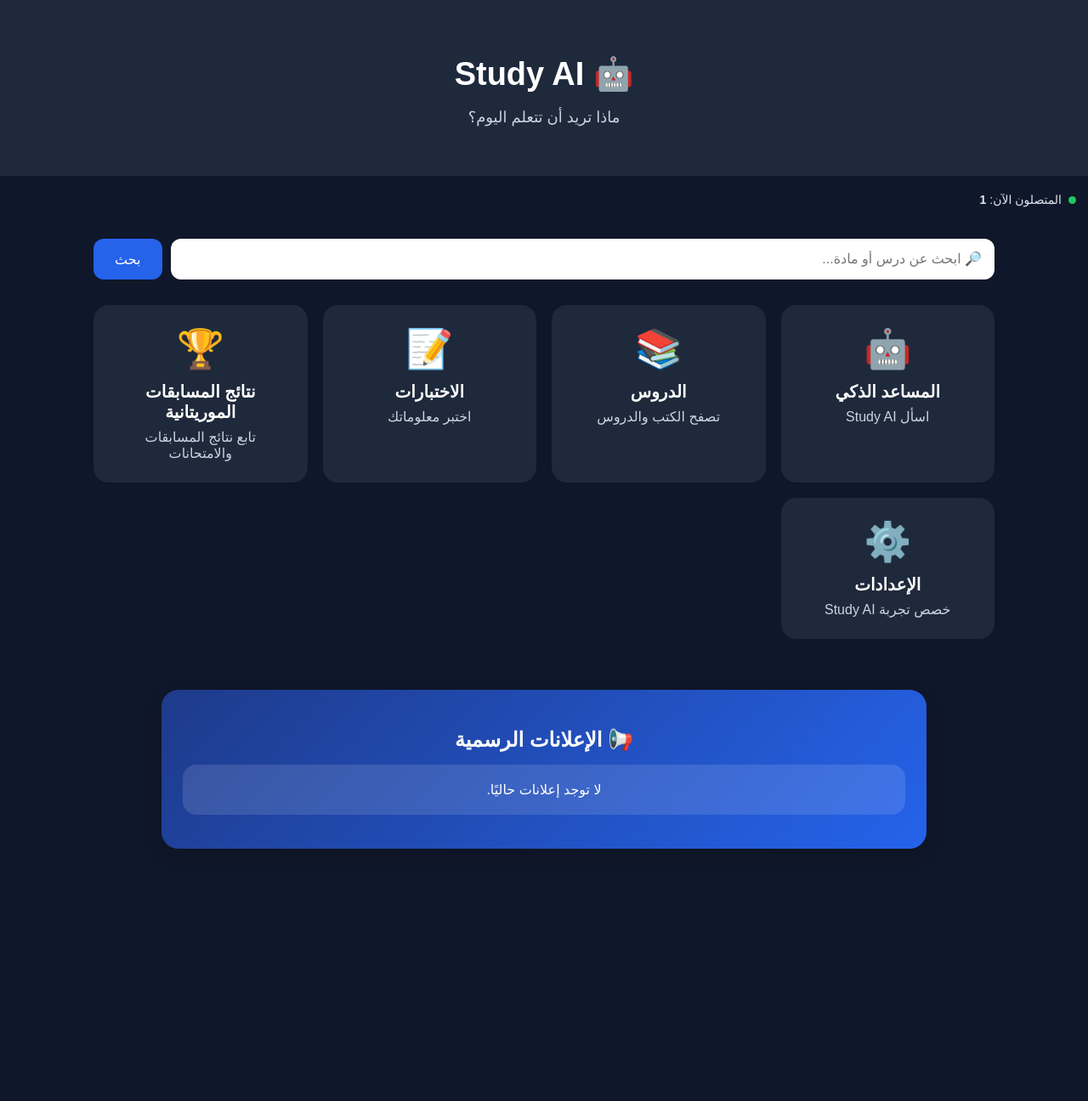
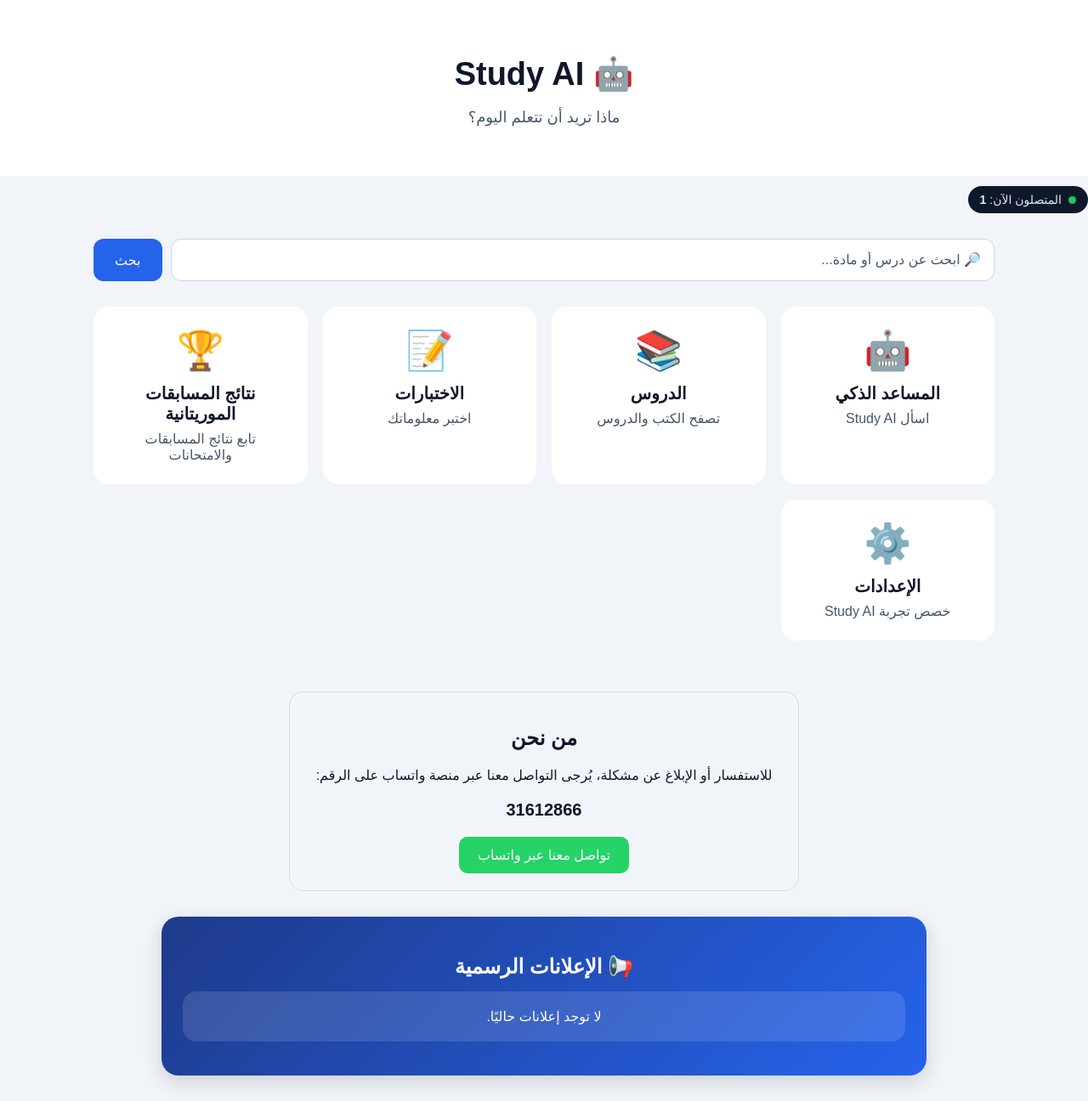
Before and after one commit to Abdolwadoud/study-ai, a Flask app: page / in a window 1280 px wide. Shown: the whole page at 85% size. Before the commit the page ends 999 px from the top, so only its background shows below. Run offline with Flask 3, Linux system fonts and the light colour scheme; data comes from the database, SQL or seed files in the repository; data that the repository does not hold is empty.

Commit message:
Improve web search and home page

```diff
--- a/app.py
+++ b/app.py
@@ -2,7 +2,8 @@
 import os
 import re
 import requests
-from urllib.parse import quote_plus
+from urllib.parse import quote_plus, urlparse, parse_qs, unquote
+import html as html_lib
 from auth import auth
 app = Flask(__name__)
 
@@ -1174,6 +1175,10 @@
         reverse=True
     )
 
+    # لا نقبل مقطعًا ضعيف المطابقة
+    if results[0]["score"] < 10:
+        return None
+
     return results[0]
 
 
@@ -1189,15 +1194,8 @@
             + quote_plus(question)
         )
 
-        headers = {
-            "User-Agent": "StudyAI/1.0"
-        }
-
-        response = requests.get(
-            url,
-            headers=headers,
-            timeout=8
-        )
+        headers = {"User-Agent": "Mozilla/5.0 StudyAI/1.0"}
+        response = requests.get(url, headers=headers, timeout=8)
 
         if response.status_code != 200:
             return None
@@ -1209,7 +1207,6 @@
             html,
             re.S
         )
-
         snippets = re.findall(
             r'<a class="result__snippet"[^>]*>(.*?)</a>',
             html,
@@ -1221,20 +1218,35 @@
 
         def clean_html(value):
             value = re.sub(r"<[^>]+>", " ", value)
+            value = html_lib.unescape(value)
             value = re.sub(r"\s+", " ", value)
             return value.strip()
 
         output = []
 
         for i, item in enumerate(results[:5]):
-            link = item[0]
+            link = item[0].replace("&amp;", "&")
             title = clean_html(item[1])
+
+            # تحويل رابط DuckDuckGo الوسيط إلى الرابط الأصلي
+            if link.startswith("//"):
+                link = "https:" + link
+
+            parsed = urlparse(link)
+            if (
+                parsed.hostname
+                and parsed.hostname.endswith("duckduckgo.com")
+                and parsed.path == "/l/"
+            ):
+                original = parse_qs(parsed.query).get("uddg", [])
+                if original:
+                    link = original[0]
 
             snippet = ""
             if i < len(snippets):
                 snippet = clean_html(snippets[i])
 
-            if title:
+            if title and link.startswith(("https://", "http://")):
                 output.append({
                     "title": title,
                     "snippet": snippet,
@@ -1244,7 +1256,91 @@
         if not output:
             return None
 
-        return output
+        # ترتيب النتائج حسب الكلمات المرتبطة بالسؤال
+        stopwords = {
+            "ما", "ماذا", "هل", "من", "في", "على", "عن",
+            "إلى", "الى", "هو", "هي", "و", "أو", "او",
+            "كيف", "لماذا", "متى", "كم", "مع", "كان",
+            "the", "a", "an", "is", "are", "of", "in",
+            "to", "for", "what", "who", "when", "where",
+            "how", "why", "and", "or", "le", "la", "les",
+            "de", "des", "du", "un", "une", "et", "est"
+        }
+
+        def words(value):
+            value = value.lower()
+            value = re.sub(r"[^\w\s]", " ", value)
+            return {
+                word for word in value.split()
+                if len(word) > 1 and word not in stopwords
+            }
+
+        query_words = words(question)
+
+        def relevance(item):
+            title_words = words(item["title"])
+            snippet_words = words(item["snippet"])
+            all_words = title_words | snippet_words
+
+            title_matches = query_words & title_words
+            all_matches = query_words & all_words
+
+            score = (
+                len(title_matches) * 3
+                + len(query_words & snippet_words)
+            )
+
+            if query_words and query_words <= all_words:
+                score += 5
+
+            # تفضيل المصادر العلمية والتعليمية الموثوقة
+            domain = urlparse(item["url"]).hostname or ""
+            domain = domain.lower()
+
+            trusted_domains = (
+                "nasa.gov",
+                "nasainarabic.net",
+                "aljazeera.net",
+                "esa.int",
+                "space.com",
+                "scientificamerican.com",
+                "nationalgeographic.com",
+                "britannica.com",
+                "science.org",
+            )
+
+            if any(
+                domain == trusted or domain.endswith("." + trusted)
+                for trusted in trusted_domains
+            ):
+                score += 4
+
+            item["_relevance"] = score
+            item["_matches"] = len(all_matches)
+            return score
+
+        for item in output:
+            relevance(item)
+
+        output.sort(
+            key=lambda item: item["_relevance"],
+            reverse=True
+        )
+
+        # استبعاد النتائج التي لا تتطابق مع أي كلمة مهمة
+        if len(query_words) >= 2:
+            relevant = [
+                item for item in output
+                if item["_matches"] >= 2
+            ]
+            if relevant:
+                output = relevant
+
+        for item in output:
+            item.pop("_relevance", None)
+            item.pop("_matches", None)
+
+        return output[:5] or None
 
     except Exception as e:
         print("Web search error:", e)
@@ -1344,10 +1440,6 @@
                         item["snippet"]
                     )
 
-                lines.append(
-                    "🔗 " + item["url"]
-                )
-
                 lines.append("")
 
             answer = "\n".join(lines)
@@ -1355,8 +1447,8 @@
         else:
 
             answer = (
-                "🤔 لم أجد إجابة واضحة في المنهج "
-                "ولم أستطع العثور على نتيجة مناسبة في الإنترنت."
+                "🤔 لم أجد إجابة مناسبة في الكتب، "
+                "ولم أتمكن من العثور على نتائج مناسبة في الإنترنت."
             )
 
         remember(
@@ -1373,6 +1465,23 @@
         search_question,
         result["text"]
     )
+
+    source = os.path.basename(
+        str(result.get("book") or "")
+    ) or "كتاب غير محدد"
+
+    if re.search(r"(?m)^📖 المصدر:", answer_text):
+        answer_text = re.sub(
+            r"(?m)^📖 المصدر:.*$",
+            lambda match: "📖 المصدر: " + source,
+            answer_text
+        )
+    else:
+        answer_text = (
+            answer_text.rstrip()
+            + "\n\n📖 المصدر: "
+            + source
+        )
 
     answer = (
         "🤖 بالتأكيد! إليك الإجابة:\n\n"
--- a/templates/index.html
+++ b/templates/index.html
@@ -13,17 +13,41 @@
             box-sizing: border-box;
         }
 
+        :root {
+            color-scheme: light;
+            --page-bg: #f1f5f9;
+            --panel-bg: #ffffff;
+            --text-color: #0f172a;
+            --muted-color: #475569;
+            --hover-bg: #e2e8f0;
+            --input-bg: #ffffff;
+            --input-border: #cbd5e1;
+        }
+
+        body.dark {
+            color-scheme: dark;
+            --page-bg: #0f172a;
+            --panel-bg: #1e293b;
+            --text-color: #f8fafc;
+            --muted-color: #cbd5e1;
+            --hover-bg: #334155;
+            --input-bg: #1e293b;
+            --input-border: #475569;
+        }
+
         body {
             margin: 0;
             font-family: Arial, sans-serif;
-            background: #0f172a;
-            color: white;
+            background: var(--page-bg);
+            color: var(--text-color);
+            transition: background 0.2s, color 0.2s;
         }
 
         header {
             text-align: center;
             padding: 40px 20px;
-            background: #1e293b;
+            background: var(--panel-bg);
+            color: var(--text-color);
         }
 
         header h1 {
@@ -32,7 +56,7 @@
         }
 
         header p {
-            color: #cbd5e1;
+            color: var(--muted-color);
             font-size: 18px;
         }
 
@@ -50,10 +74,17 @@
 
         .search input {
             flex: 1;
+            min-width: 0;
             padding: 15px;
-            border: none;
+            border: 1px solid var(--input-border);
             border-radius: 12px;
             font-size: 16px;
+            background: var(--input-bg);
+            color: var(--text-color);
+        }
+
+        .search input::placeholder {
+            color: var(--muted-color);
         }
 
         .search button {
@@ -75,8 +106,8 @@
         .card {
             display: block;
             text-decoration: none;
-            color: white;
-            background: #1e293b;
+            color: var(--text-color);
+            background: var(--panel-bg);
             padding: 25px;
             border-radius: 18px;
             text-align: center;
@@ -85,7 +116,7 @@
 
         .card:hover {
             transform: translateY(-5px);
-            background: #334155;
+            background: var(--hover-bg);
         }
 
         .icon {
@@ -99,8 +130,18 @@
         }
 
         .card p {
-            color: #cbd5e1;
+            color: var(--muted-color);
             margin: 0;
+        }
+
+        @media (max-width: 480px) {
+            header h1 {
+                font-size: 30px;
+            }
+
+            .search button {
+                padding: 0 16px;
+            }
         }
     </style>
 </head>
@@ -184,6 +225,20 @@
     </div>
 
 </div>
+
+    <script src="/static/js/preferences.js"></script>
+    <script src="/static/js/home-i18n.js"></script>
+
+    <!-- من نحن -->
+    <section id="about-study-ai" style="max-width:600px;margin:30px auto;padding:20px;text-align:center;border-radius:16px;border:1px solid #ddd;">
+        <h2>من نحن</h2>
+        <p>للاستفسار أو الإبلاغ عن مشكلة، يُرجى التواصل معنا عبر منصة واتساب على الرقم:</p>
+        <p dir="ltr" style="font-size:20px;font-weight:bold;">31612866</p>
+        <a href="https://wa.me/31612866" target="_blank" rel="noopener noreferrer"
+           style="display:inline-block;padding:12px 22px;background:#25D366;color:white;text-decoration:none;border-radius:10px;">
+            تواصل معنا عبر واتساب
+        </a>
+    </section>
 
 </body>
 </html>
```
